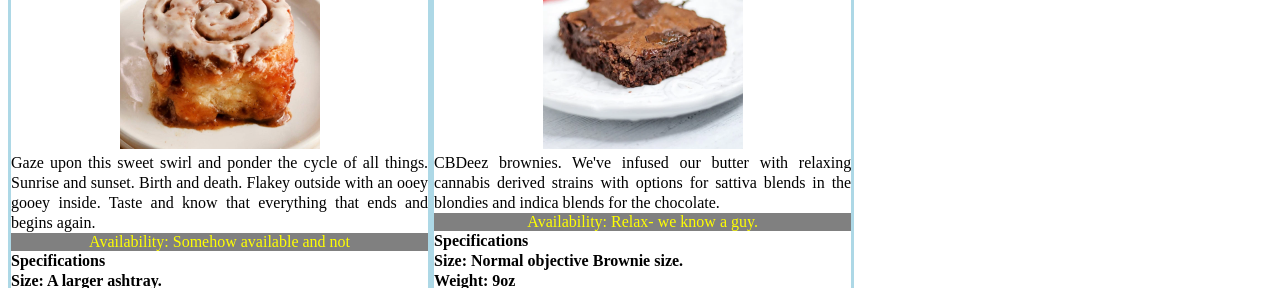
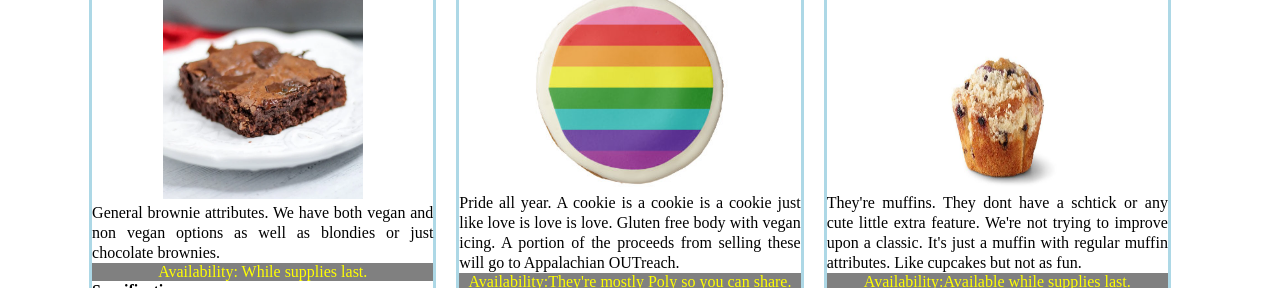
Before and after one commit to Tyler-Eisen/ASSIGNMENT-product-cards, a plain HTML site: page index.html in a window 1280 px wide. Shown: the part 662-950 px from the top of the page. Drawn offline with Linux system fonts and the light colour scheme.

Commit message:
Files added

```diff
--- a/index.html
+++ b/index.html
@@ -95,11 +95,11 @@
     <header><h2>Brownie</h2></header>
  <img src="brownie.webp" alt="bearclaw" width="200" height="200">
 
-    <p class="description"> CBDeez brownies. We've infused our butter with relaxing cannabis derived strains with options for sattiva blends in the blondies and indica blends for the chocolate.
+    <p class="description"> General brownie attributes. We have both vegan and non vegan options as well as blondies or just chocolate brownies.
 
     </p>
 
-    <div class="availability">Availability: Relax- we know a guy.</div>
+    <div class="availability">Availability: While supplies last.</div>
  <b><header><p class="specs">Specifications</p></header>
 
   <p class="size"> Size: Normal objective Brownie size.</p>
--- a/main.css
+++ b/main.css
@@ -1,13 +1,10 @@
-body{
-  display: flex;
-  flex-wrap: wrap;
-  flex-direction: row;
-}
 
 
 .card{
-  width:33%;
+  width:27%;
   height: 50%;
+  margin-right: 20px;
+  margin-bottom: 20px;
   border-style: solid;
   border-color: lightblue;
  text-align: center;
@@ -50,3 +47,11 @@ p {
   margin : 0;
   line-height : 20px;
 }
+
+body{
+  display: flex;
+  flex-wrap: wrap;
+  flex-direction: row;
+  align-items: center;
+  justify-content: center;
+}
```
